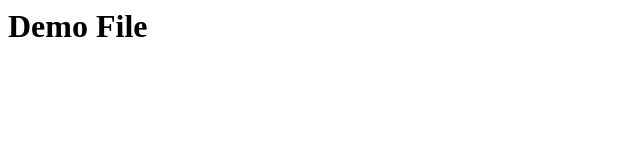
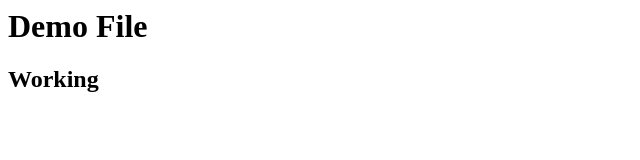
Before and after one commit to dewalker07/python-space, a plain HTML site: page index.html in a window 1280 px wide. Shown: the whole page, without its empty margins (0-640 px from the left). Drawn offline with Linux system fonts and the light colour scheme.

Commit message:
updated index file

```diff
--- a/index.html
+++ b/index.html
@@ -1 +1,2 @@
 <h1>Demo File</h1>
+<h2>Working</h2>
```
